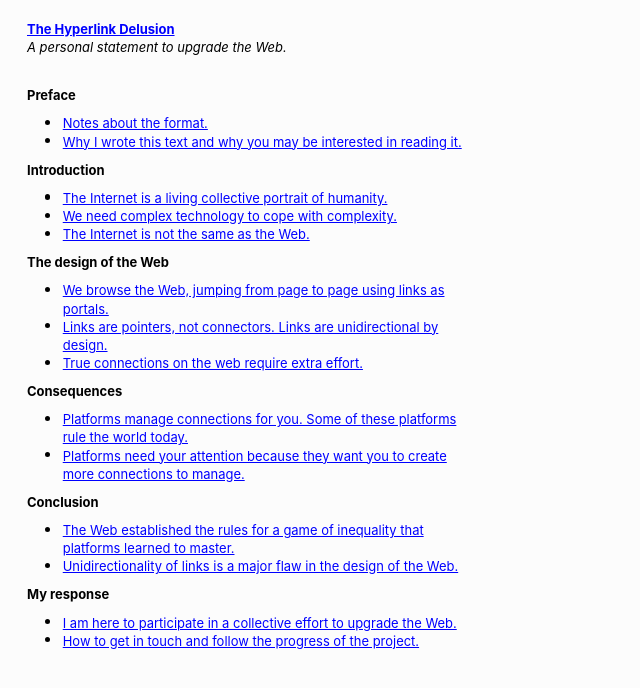
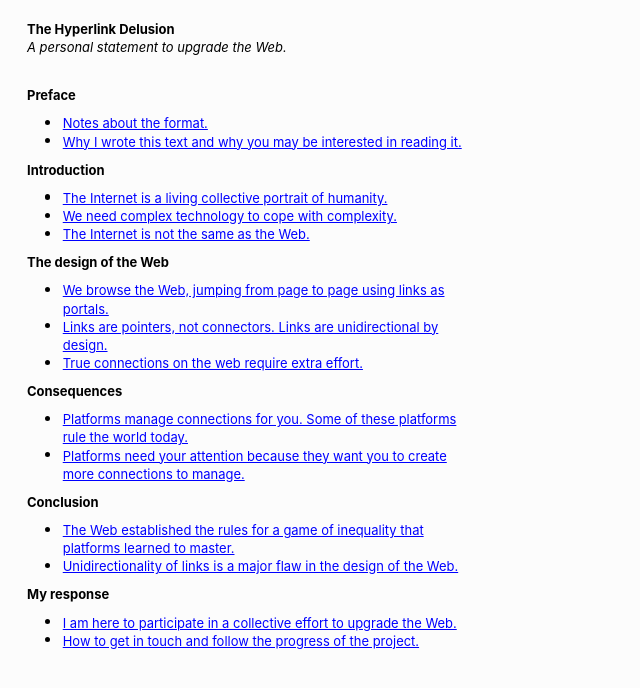
Before and after one commit to danielarmengolaltayo/hyperlink, a Jekyll site: the page built from index.html, in a window 1280 px wide. Shown: the top 688 px of the page, without its empty margins (0-640 px from the left). Built offline with Jekyll 4.4.1, drawn with Linux system fonts in a browser that asks for light colours.

Commit message:
remove link title

```diff
--- a/index.html
+++ b/index.html
@@ -4,7 +4,7 @@ layout: default
 
 <div class="container">
     <div id="title">
-        <a href="{{ site.baseurl }}/index.html"><strong>{{ site.data.info.title }}</strong></a>
+        <strong>{{ site.data.info.title }}</strong>
         <br>
         <em>{{ site.data.info.tagline }}</em>
     </div>
```
